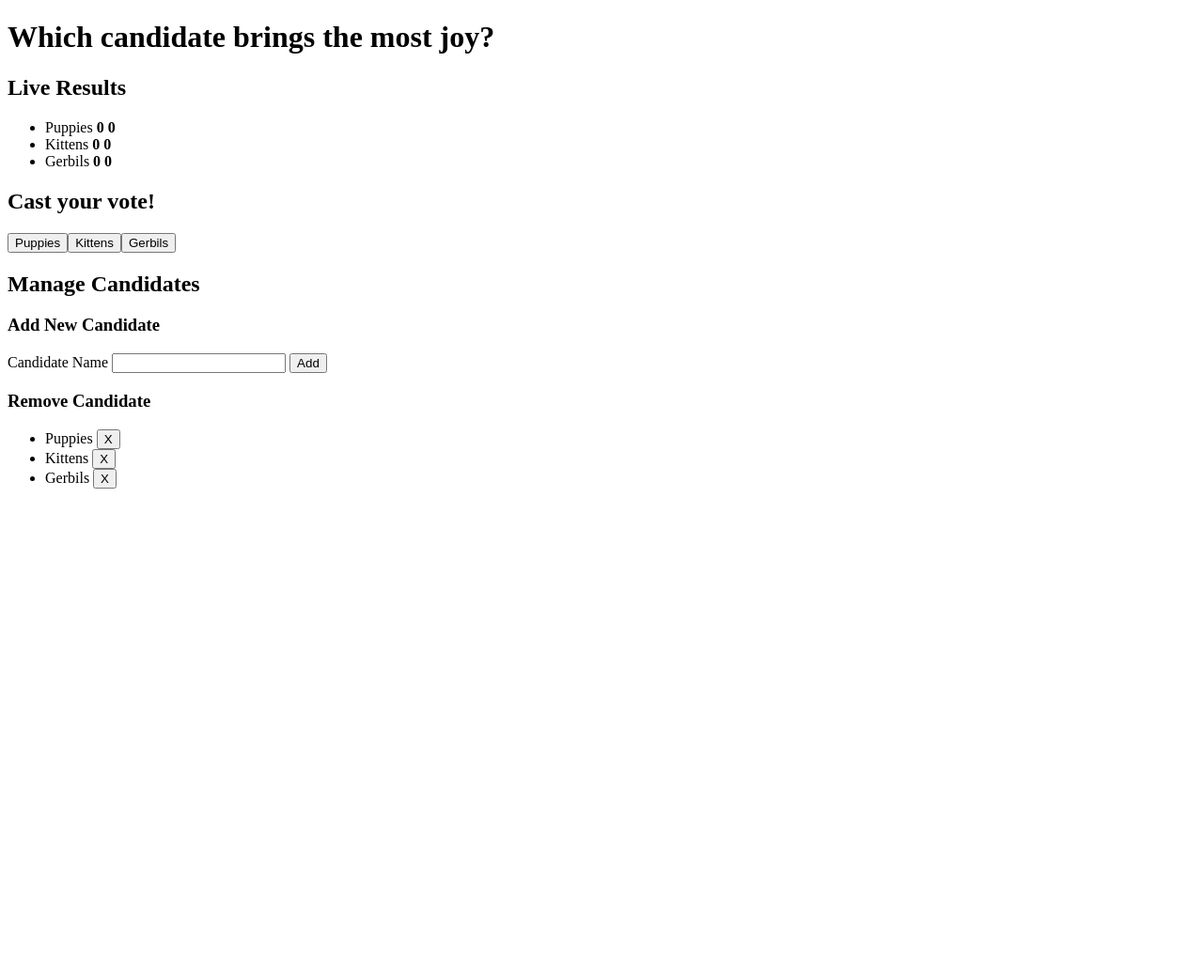
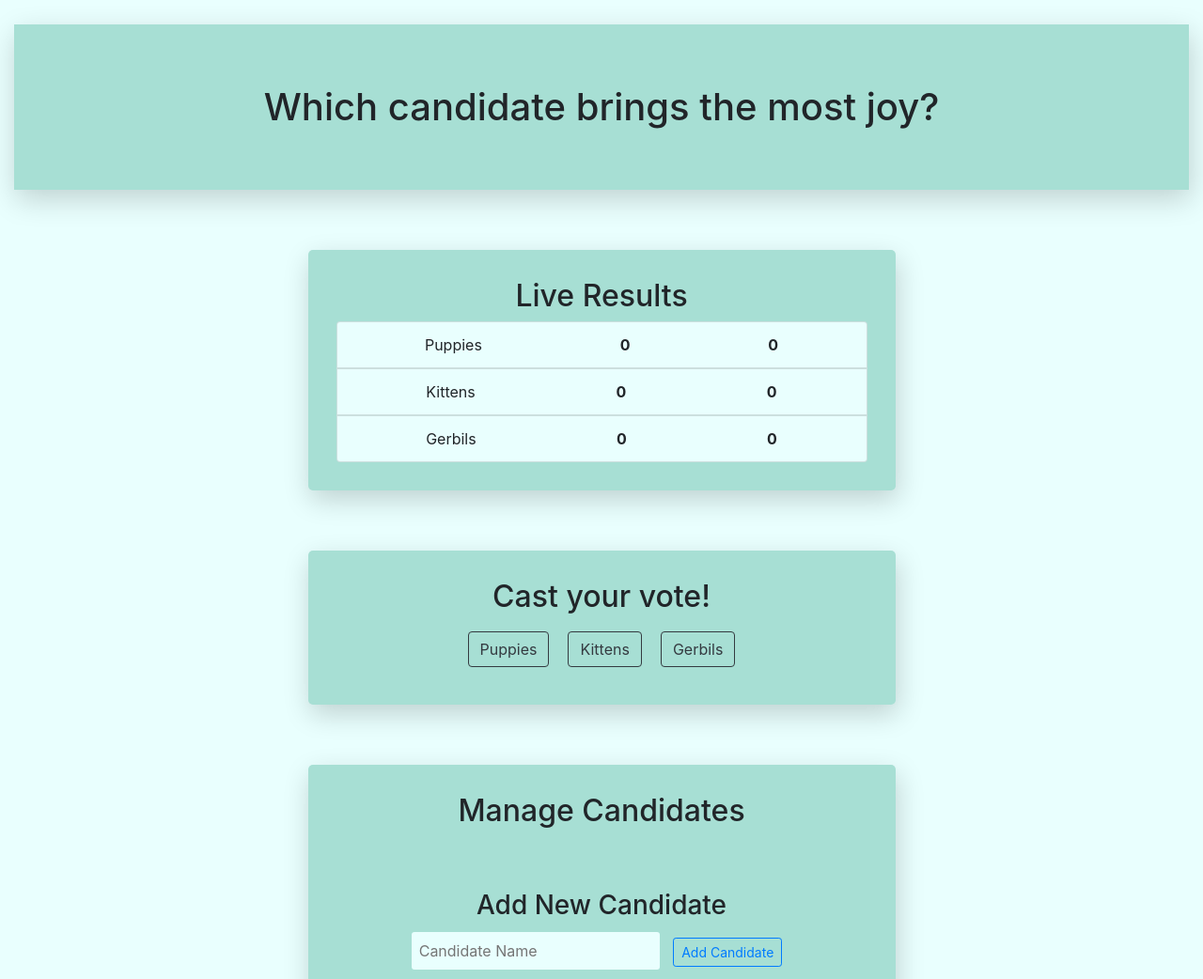
Before and after one commit to Buckhalton/angularjs-code-challenge, a website: page public/index.html in a window 1280 px wide. Shown: the top 1042 px of the page at 94% size. Before the commit the page ends 800 px from the top, so only its background shows below. Drawn offline with nearby package versions, Linux system fonts and the light colour scheme.

Commit message:
adds basic styling.

```diff
--- /dev/null
+++ b/public/index.css
@@ -0,0 +1,65 @@
+body {
+    margin: 0 auto;
+    text-align: center;
+    background-color: #e9fffe;
+}
+
+button {
+    margin: 10px;
+}
+
+input {
+    background-color: #e9fffe;
+    border-radius: 3px;
+    border: none;
+    padding: 1vmin;
+}
+
+.candidate-remove {
+    display: flex;
+    align-items: center;
+    justify-content: space-between;
+    background-color: #e9fffe;
+    width: 100%;
+}
+
+.candidate-remove:hover {
+    background-color: #d8eceb;
+}
+
+.header {
+    margin-bottom: 5vmax;
+}
+
+.jumbotron {
+    background-color: #a7dfd4;
+    margin-top: 2vmax;
+    box-shadow: 2px 10px 29px 0px rgba(0,0,0,0.18);
+}
+
+.new-candidate {
+    flex-direction: row-reverse;
+    justify-content: space-evenly;
+}
+
+.small-container {
+    box-shadow: 2px 10px 29px 0px rgba(0,0,0,0.18);
+    padding: 30px;
+    width: 50%;
+    margin: 5vmax auto;
+    border-radius: 5px;
+    background-color: #a7dfd4;
+}
+
+.vote-results {
+    display: flex;
+    flex-direction: row;
+    justify-content: space-around;
+    background-color: #e9fffe;
+    width: 100%;
+    margin: 0 auto;
+}
+
+.vote-results:hover {
+    background-color: #d8eceb;
+}
--- a/public/index.html
+++ b/public/index.html
@@ -1,7 +1,10 @@
 <!DOCTYPE html>
 <html>
+    <title>Voting App</title>
+    <link rel="stylesheet" href="https://stackpath.bootstrapcdn.com/bootstrap/4.1.3/css/bootstrap.min.css" integrity="sha384-MCw98/SFnGE8fJT3GXwEOngsV7Zt27NXFoaoApmYm81iuXoPkFOJwJ8ERdknLPMO" crossorigin="anonymous">
+    <link rel="stylesheet" type="text/css" href="index.css">
 
-<body ng-app="Candidate.App">
+<body ng-app="Candidate.App" class="container-fluid">
 
     <itm-root></itm-root>
 
--- a/public/js/Candidate.App.js
+++ b/public/js/Candidate.App.js
@@ -19,9 +19,13 @@ app.component("itmRoot", {
         calculatePercentage() {
             // For each candidate in the array, calculate the percentage
             this.candidates.forEach((candidate) => {
+                if (candidate.votes != 0) {
                     // Dividing each candidate's votes by the total amount of votes, and then multiplying by 100 for the percentage.
                     candidate.percentage = (candidate.votes / totalVotes * 100).toFixed(2) + '%';
-            })
+                } else {
+                    candidate.percentage = "0%";
+                }
+            }) // end forEach
         } // end calculatePercentage
 
         onVote(candidate) {
@@ -40,9 +44,9 @@ app.component("itmRoot", {
         // I moved this outside of onAddCandidate, as it improves readability.
         candidateCheck(candidate) {
             //Looping through the candidates array
-            for(let i in this.candidates) {
+            for (let i in this.candidates) {
                 //if the candidate exists, return true
-                if(this.candidates[i].name.toLowerCase() === candidate.name.toLowerCase()) {
+                if (this.candidates[i].name.toLowerCase() === candidate.name.toLowerCase()) {
                     return true;
                 }
             } // end for in loop
@@ -52,16 +56,16 @@ app.component("itmRoot", {
 
         onAddCandidate(candidate) {
             // If the field is empty, alert the user
-            if(candidate.name === undefined || candidate.name === "") {
+            if (candidate.name === undefined || candidate.name === "") {
                 alert("Please enter a name for the candidate!");
                 // If the candidate already exists, alert the user
-            } else if(this.candidateCheck(candidate)) {
+            } else if (this.candidateCheck(candidate)) {
                 alert('That candidate already exists!');
                 // Else, if the field isn't empty, and the candidate doesn't exist, push the new candidate into the array.
             } else {
                 console.log(`Added candidate ${candidate.name}`);
                 // Using the spread syntax to add a new key-value pair for votes, and pushing the new candidate into the array.
-                this.candidates.push({...candidate});
+                this.candidates.push({ ...candidate });
                 console.log(this.candidates);
             }
         }// End onAddCandidate
@@ -69,9 +73,9 @@ app.component("itmRoot", {
         onRemoveCandidate(candidate) {
             console.log(`Removed candidate ${candidate.name}`);
             // Looping through the candidates array
-            for(let i in this.candidates) {
+            for (let i in this.candidates) {
                 // If the candidate that was clicked on matches a candidate in the array
-                if(candidate === this.candidates[i]) {
+                if (candidate === this.candidates[i]) {
                     // Remove that specific candidate from the array
                     this.candidates.splice(i, 1);
                     // Subtract that candidates votes from the total amount of votes
@@ -84,7 +88,7 @@ app.component("itmRoot", {
         } // end onRemoveCandidate
     },
     template: `
-        <h1>Which candidate brings the most joy?</h1>
+        <h1 class="jumbotron jumbotron-fluid">Which candidate brings the most joy?</h1>
 
         <itm-results
             candidates="$ctrl.candidates">
@@ -132,24 +136,26 @@ app.component("itmManagement", {
         } // end removeCandidate
     },
     template: `
-        <h2>Manage Candidates</h2>
+        <div class="small-container">
+            <h2 class="header">Manage Candidates</h2>
 
             <h3>Add New Candidate</h3>
-        <form ng-submit="$ctrl.submitCandidate($ctrl.newCandidate)" novalidate>
 
-            <label>Candidate Name</label>
-            <input type="text" ng-model="$ctrl.newCandidate.name" required>
+            <form class="form-group" ng-submit="$ctrl.submitCandidate($ctrl.newCandidate)" novalidate>
 
-            <button type="submit">Add</button>
+                <input placeholder="Candidate Name" type="text" ng-model="$ctrl.newCandidate.name" required>
+
+                <button type="submit" class="btn btn-outline-primary btn-sm">Add Candidate</button>
             </form>
 
             <h3>Remove Candidate</h3>
-        <ul>
-            <li ng-repeat="candidate in $ctrl.candidates">
+            <ul class="list-group">
+                <li class="list-group-item candidate-remove" ng-repeat="candidate in $ctrl.candidates">
                     <span ng-bind="candidate.name"></span>
-                <button type="button" ng-click="$ctrl.removeCandidate(candidate)">X</button>
+                    <button class="btn btn-outline-danger" type="button" ng-click="$ctrl.removeCandidate(candidate)">X</button>
                 </li>
             </ul>
+        </div>
 
     `
 });
@@ -159,31 +165,37 @@ app.component("itmVote", {
         candidates: "<",
         onVote: "&"
     },
-    controller: class {},
+    controller: class { },
     template: `
+        <div class="small-container">
             <h2>Cast your vote!</h2>
 
             <button type="button"
+                class="btn btn-outline-dark"
                 ng-repeat="candidate in $ctrl.candidates"
                 ng-click="$ctrl.onVote({ $candidate: candidate })">
                 <span ng-bind="candidate.name"></span>
             </button>
+        <div>
     `
 });
 
 app.component("itmResults", {
     bindings: {
-        candidates: "<"
+        candidates: "<",
     },
-    controller: class {},
+
+    controller: class { },
     template: `
+        <div class="small-container">
             <h2>Live Results</h2>
-        <ul>
-            <li ng-repeat="candidate in $ctrl.candidates">
+            <ul class="list-group">
+                <li class="list-group-item vote-results" ng-repeat="candidate in $ctrl.candidates">
                     <span ng-bind="candidate.name"></span>
                     <strong ng-bind="candidate.votes"></strong>
                     <strong ng-bind="candidate.percentage"></strong>
                 </li>
             </ul>
+        <div>
     `
 });
```
Lines whose indentation alone changed are shown as unchanged.
